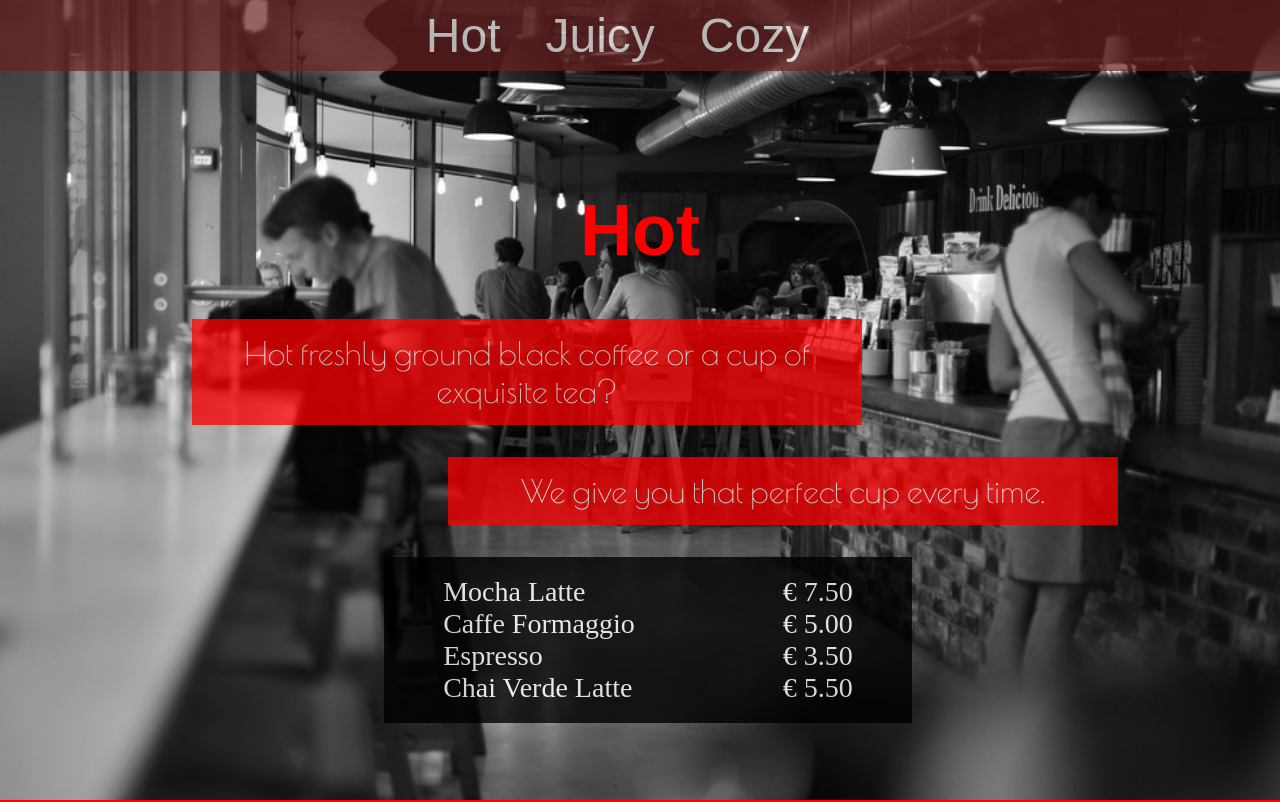
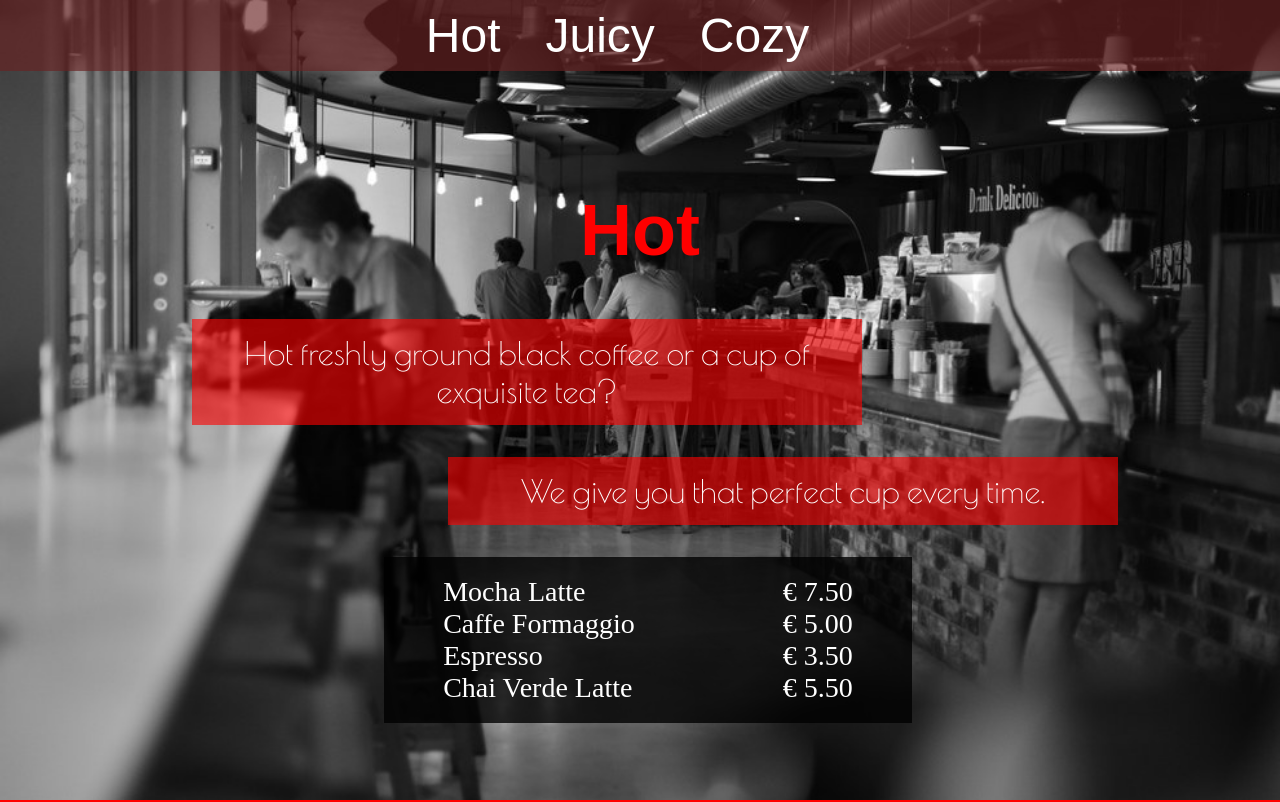
Before and after one commit to edvard01/lexicon-cafe-retro, a plain HTML site: page index.html in a window 1280 px wide. Shown: the top 802 px of the page. Drawn offline with nearby package versions, Linux system fonts and the light colour scheme; a web font is replaced by a local one.

Commit message:
Fixed up opacity, now goes on background color instead of on the element itself. This means that now only the bg has lower opacity not both text and bg as it was before.

```diff
--- a/css/style.css
+++ b/css/style.css
@@ -1,35 +1,27 @@
 .flex-container {
   display: flex;
   justify-content: center;
-  opacity: 0.7;
 }
 
 .flex-item {
   padding-right: 45px;
   font-size: 48px;
-  opacity: 1;
 }
 
 .navbar {
   position: fixed;
   top: 0;
   z-index: 100;
-  background-color: rgb(105, 34, 34);
-  opacity: 0.7;
-  border-color: red;
+  background-color: rgba(105, 34, 34, 0.65);
   padding-top: 8px;
   padding-bottom: 8px;
   width: 100%;
-}
-p {
-  opacity: 1;
 }
 
 a {
   font-family: "Spirax", sans-serif;
   color: white;
   text-decoration: none;
-  opacity: 1;
 }
 
 h1 {
@@ -101,8 +93,7 @@ body {
   text-align: center;
   font-family: "Poiret One", sans-serif;
   font-size: 32px;
-  background-color: red;
-  opacity: 0.75;
+  background-color: rgba(255, 0, 0, 0.603);
   padding: 15px;
   width: 50%;
   margin-left: 15%;
@@ -114,8 +105,7 @@ body {
   text-align: center;
   font-family: "Poiret One", sans-serif;
   font-size: 32px;
-  background-color: red;
-  opacity: 0.75;
+  background-color: rgba(255, 0, 0, 0.603);
   padding: 15px;
   width: 50%;
   margin-right: 15%;
@@ -127,8 +117,7 @@ body {
   flex-direction: row;
   align-items: center;
   color: white;
-  background-color: black;
-  opacity: 0.8;
+  background-color: rgba(0, 0, 0, 0.801);
   width: 40%;
   height: 150px;
   margin-left: 30%;
```
